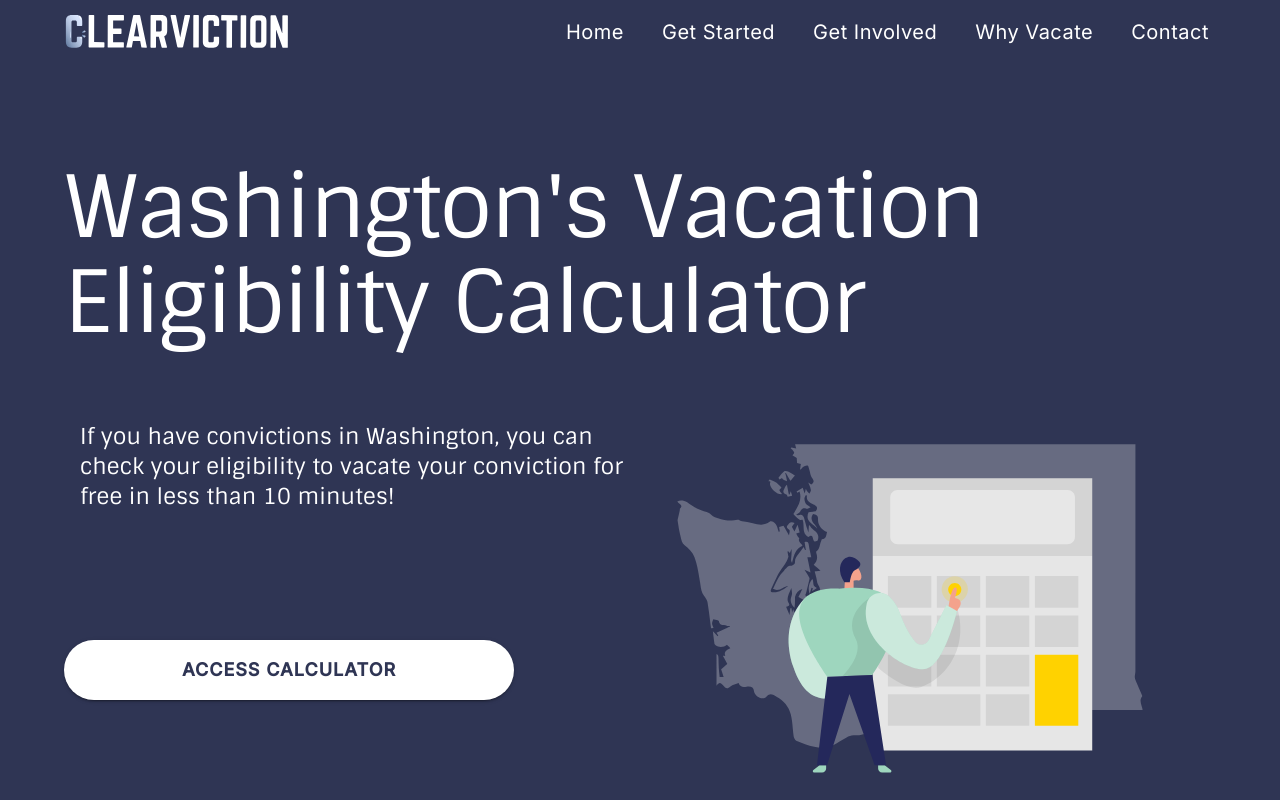
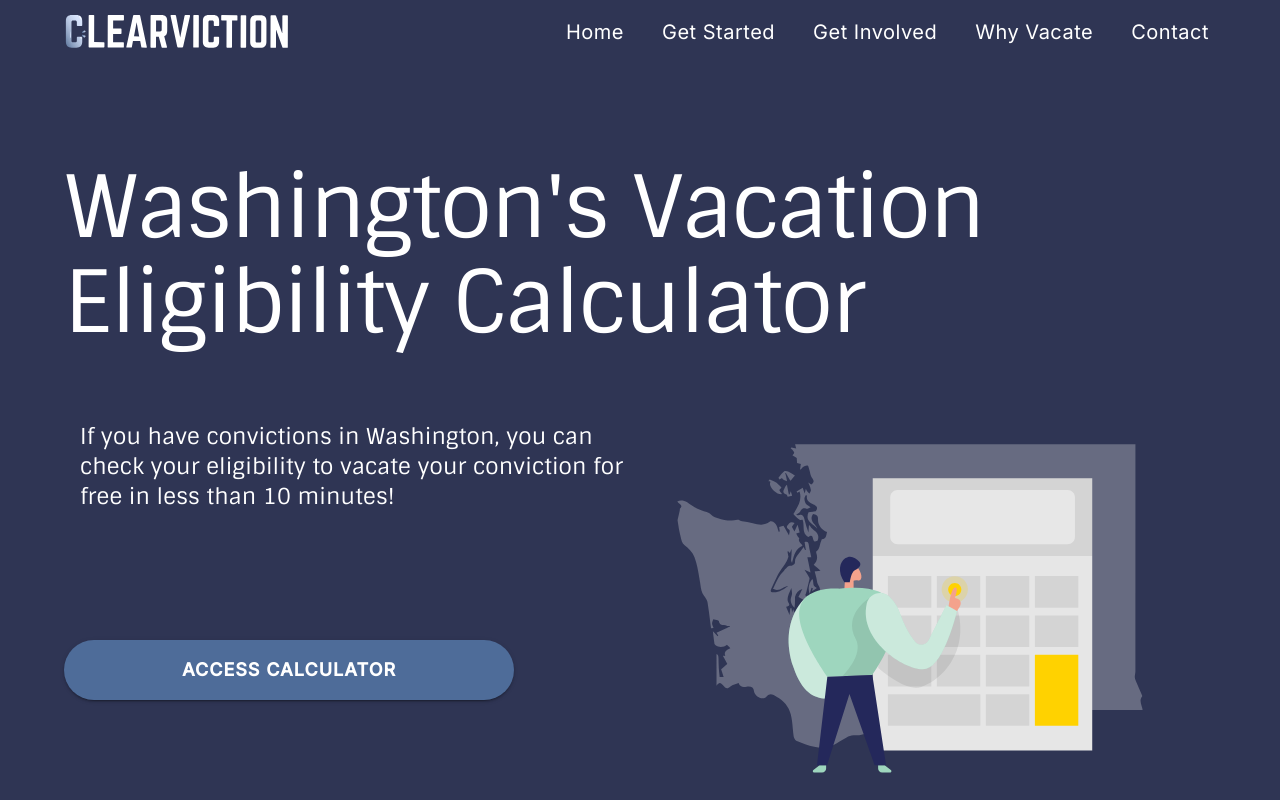
Before and after one commit to openseattle/clearviction-v1, a React (Create React App) app: page / in a window 1280 px wide. Shown: the top 800 px of the page. Built offline with nearby package versions, Linux system fonts and the light colour scheme.

Commit message:
Revert "change background and text color of access calc button"
This reverts commit 318896fff0d36c751b54ea48a530eea1a57283a9.

```diff
--- a/src/ui-kit/RedesignButtonPrimary.jsx
+++ b/src/ui-kit/RedesignButtonPrimary.jsx
@@ -4,8 +4,6 @@ import { makeStyles } from '@mui/styles';
 const useStyles = makeStyles(theme => ({
     RedesignButtonPrimaryStyle: {
         width: "450px",
-        backgroundColor: "#ffffff",
-        color: "#2F3554",
         height: "60px",
         borderRadius: "50px",
         padding: "16px",
```
